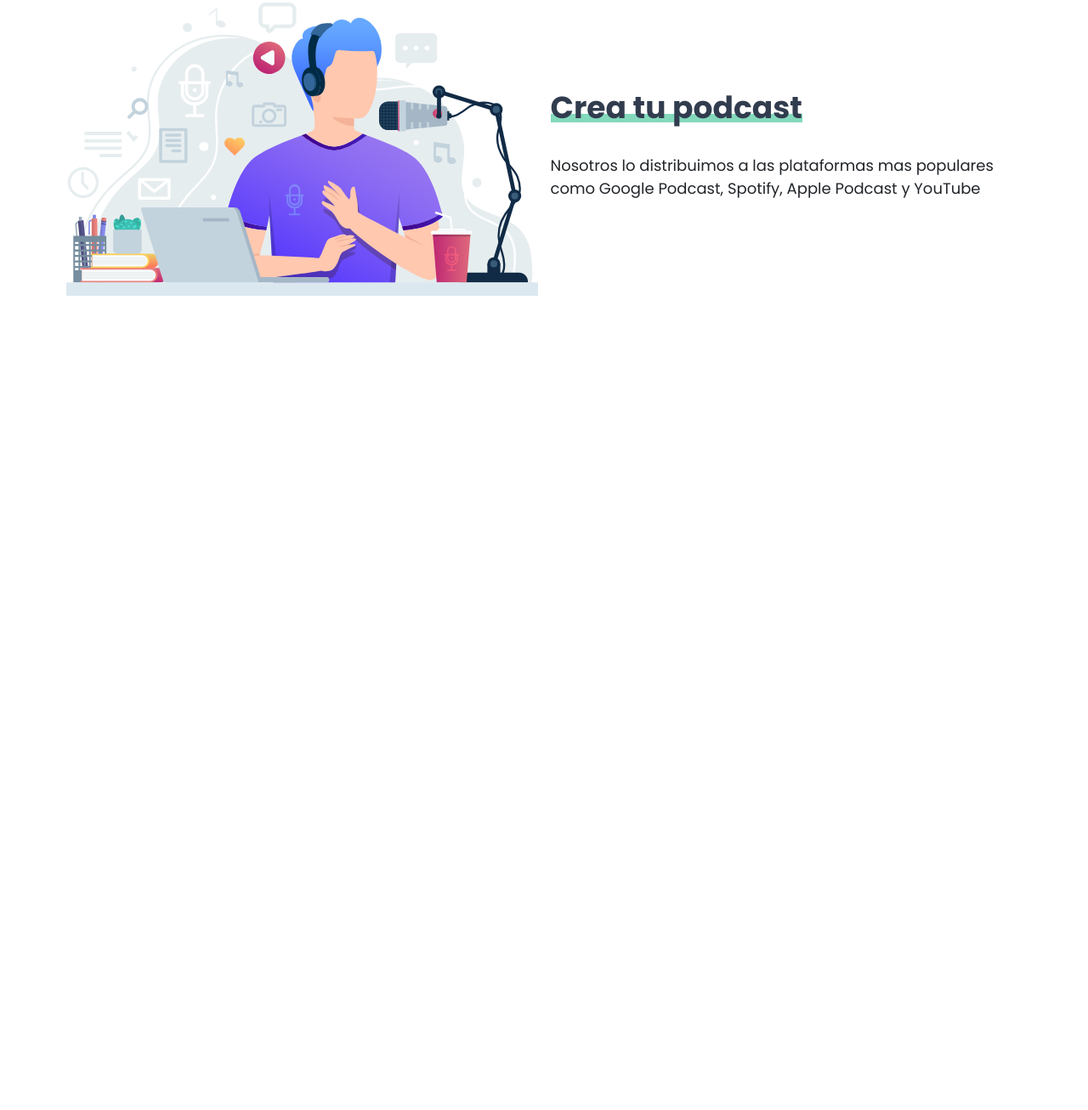
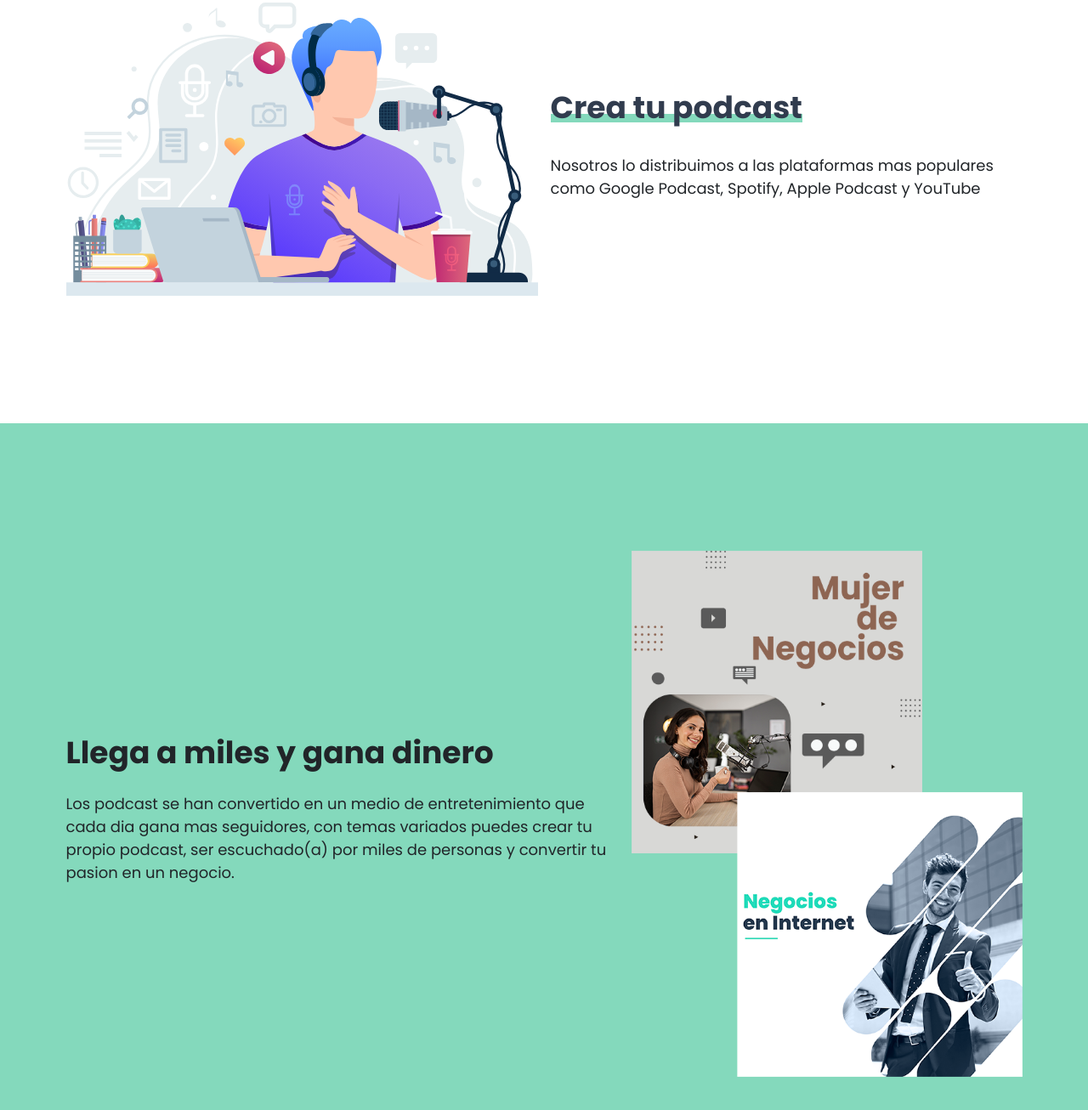
Before and after one commit to xandro2021/BootstrapPodcast, a website: page index.html in a window 1280 px wide. Shown: the part 973-2279 px from the top of the page at 85% size. Before the commit the page ends 1471 px from the top, so only its background shows below. Drawn offline with Linux system fonts and the light colour scheme.

Commit message:
html de la secion de beneficios

```diff
--- a/index.html
+++ b/index.html
@@ -44,6 +44,24 @@
         </div>
     </section>
 
+    <section class="beneficios bg-primary py-5">
+        <div class="container-xl">
+            <div class="row align-items-center">
+                <div class="col-md-7">
+                    <h2>Llega a miles y gana dinero</h2>
+                    <p>
+                        Los podcast se han convertido en un medio de entretenimiento que cada dia gana mas seguidores,
+                        con temas variados puedes crear tu propio podcast, ser escuchado(a) por miles de personas y
+                        convertir tu pasion en un negocio.
+                    </p>
+                </div>
+                <div class="col-md-5">
+                    <img class="img-fluid" alt="imagenes podcast" src="build/img/podcast_cover.png" />
+                </div>
+            </div>
+        </div>
+    </section>
+
 </body>
 
 </html>
```
